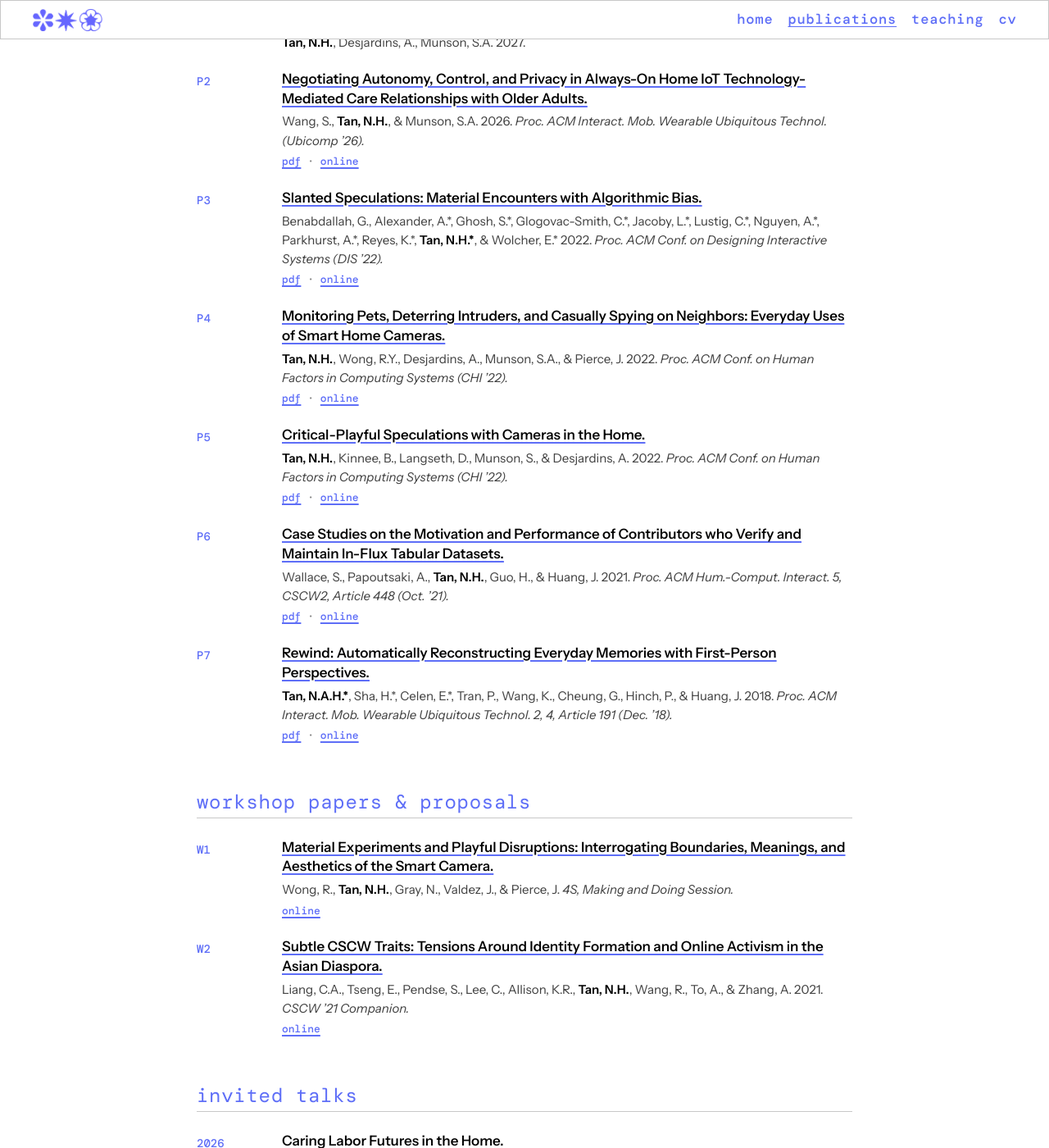
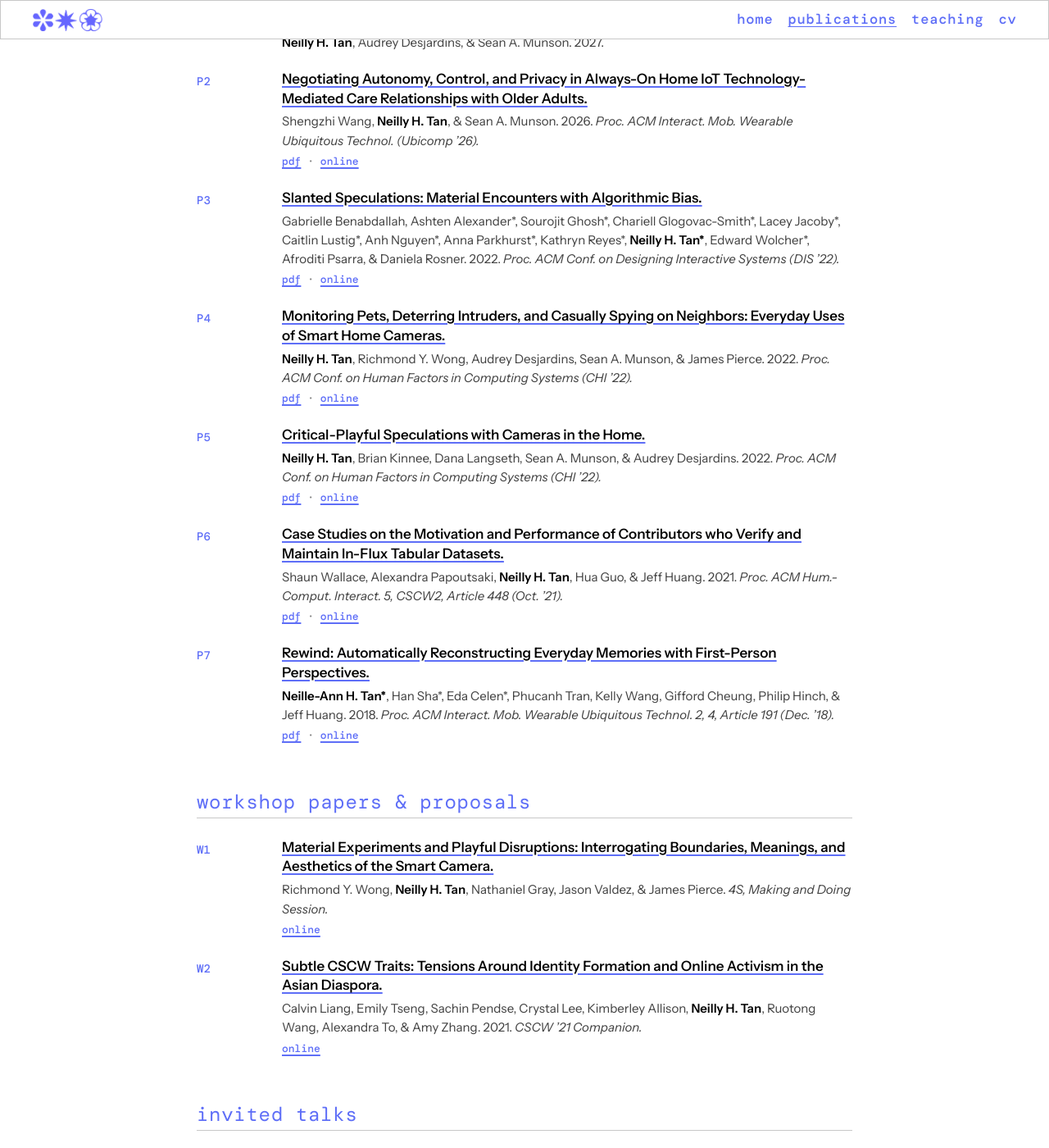
Before and after one commit to neillytan/neillytan.github.io, a Jekyll site: the page built from publications.html, in a window 1280 px wide and 1400 px high, scrolled down 379 px. Shown: the whole window at 82% size. Built offline with Jekyll 4.4.1, drawn with Linux system fonts in a browser that asks for light colours; some web fonts are replaced.

Commit message:
Publications: use authors' full names
Co-Authored-By: Claude Opus 5.5 <noreply@anthropic.com>

```diff
--- a/_data/publications.yml
+++ b/_data/publications.yml
@@ -12,49 +12,49 @@
   items:
     - id: P1
       title: Everyday Layers of Resistance to Smart Camera Surveillance.
-      authors: <strong>Tan, N.H.</strong>, Desjardins, A., Munson, S.A.
+      authors: <strong>Neilly H. Tan</strong>, Audrey Desjardins, & Sean A. Munson.
       year: 2027
       status: in preparation
     - id: P2
       doi: 10.1145/3831972
       pdf: /assets/papers/tan-ubicomp26-home-iot-care.pdf
       title: Negotiating Autonomy, Control, and Privacy in Always-On Home IoT Technology-Mediated Care Relationships with Older Adults.
-      authors: Wang, S., <strong>Tan, N.H.</strong>, & Munson, S.A.
+      authors: Shengzhi Wang, <strong>Neilly H. Tan</strong>, & Sean A. Munson.
       venue: Proc. ACM Interact. Mob. Wearable Ubiquitous Technol. (Ubicomp ’26).
       year: 2026
     - id: P3
       title: "Slanted Speculations: Material Encounters with Algorithmic Bias."
       doi: 10.1145/3532106.3533449
       pdf: /assets/papers/tan-dis22-slanted-speculations.pdf
-      authors: Benabdallah, G., Alexander, A.*, Ghosh, S.*, Glogovac-Smith, C.*, Jacoby, L.*, Lustig, C.*, Nguyen, A.*, Parkhurst, A.*, Reyes, K.*, <strong>Tan, N.H.*</strong>, & Wolcher, E.*
+      authors: Gabrielle Benabdallah, Ashten Alexander*, Sourojit Ghosh*, Chariell Glogovac-Smith*, Lacey Jacoby*, Caitlin Lustig*, Anh Nguyen*, Anna Parkhurst*, Kathryn Reyes*, <strong>Neilly H. Tan*</strong>, Edward Wolcher*, Afroditi Psarra, & Daniela Rosner.
       venue: Proc. ACM Conf. on Designing Interactive Systems (DIS ’22).
       year: 2022
     - id: P4
       title: "Monitoring Pets, Deterring Intruders, and Casually Spying on Neighbors: Everyday Uses of Smart Home Cameras."
       doi: 10.1145/3491102.3517617
       pdf: /assets/papers/tan-chi22-smart-home-camera-uses.pdf
-      authors: <strong>Tan, N.H.</strong>, Wong, R.Y., Desjardins, A., Munson, S.A., & Pierce, J.
+      authors: <strong>Neilly H. Tan</strong>, Richmond Y. Wong, Audrey Desjardins, Sean A. Munson, & James Pierce.
       venue: Proc. ACM Conf. on Human Factors in Computing Systems (CHI ’22).
       year: 2022
     - id: P5
       title: Critical-Playful Speculations with Cameras in the Home.
       doi: 10.1145/3491102.3502109
       pdf: /assets/papers/tan-chi22-critical-playful-speculations.pdf
-      authors: <strong>Tan, N.H.</strong>, Kinnee, B., Langseth, D., Munson, S., & Desjardins, A.
+      authors: <strong>Neilly H. Tan</strong>, Brian Kinnee, Dana Langseth, Sean A. Munson, & Audrey Desjardins.
       venue: Proc. ACM Conf. on Human Factors in Computing Systems (CHI ’22).
       year: 2022
     - id: P6
       title: Case Studies on the Motivation and Performance of Contributors who Verify and Maintain In-Flux Tabular Datasets.
       doi: 10.1145/3479592
       pdf: /assets/papers/tan-cscw21-tabulardatasets.pdf
-      authors: Wallace, S., Papoutsaki, A., <strong>Tan, N.H.</strong>, Guo, H., & Huang, J.
+      authors: Shaun Wallace, Alexandra Papoutsaki, <strong>Neilly H. Tan</strong>, Hua Guo, & Jeff Huang.
       venue: Proc. ACM Hum.-Comput. Interact. 5, CSCW2, Article 448 (Oct. ’21).
       year: 2021
     - id: P7
       title: "Rewind: Automatically Reconstructing Everyday Memories with First-Person Perspectives."
       doi: 10.1145/3287069
       pdf: /assets/papers/tan-imwut18-rewind.pdf
-      authors: <strong>Tan, N.A.H.*</strong>, Sha, H.*, Celen, E.*, Tran, P., Wang, K., Cheung, G., Hinch, P., & Huang, J.
+      authors: <strong>Neille-Ann H. Tan*</strong>, Han Sha*, Eda Celen*, Phucanh Tran, Kelly Wang, Gifford Cheung, Philip Hinch, & Jeff Huang.
       venue: Proc. ACM Interact. Mob. Wearable Ubiquitous Technol. 2, 4, Article 191 (Dec. ’18).
       year: 2018
 
@@ -63,12 +63,12 @@
     - id: W1
       url: https://4sonline.org/news_manager.php?page=27336
       title: "Material Experiments and Playful Disruptions: Interrogating Boundaries, Meanings, and Aesthetics of the Smart Camera."
-      authors: Wong, R., <strong>Tan, N.H.</strong>, Gray, N., Valdez, J., & Pierce, J.
+      authors: Richmond Y. Wong, <strong>Neilly H. Tan</strong>, Nathaniel Gray, Jason Valdez, & James Pierce.
       venue: 4S, Making and Doing Session.
     - id: W2
       doi: 10.1145/3462204.3481730
       title: "Subtle CSCW Traits: Tensions Around Identity Formation and Online Activism in the Asian Diaspora."
-      authors: Liang, C.A., Tseng, E., Pendse, S., Lee, C., Allison, K.R., <strong>Tan, N.H.</strong>, Wang, R., To, A., & Zhang, A.
+      authors: Calvin Liang, Emily Tseng, Sachin Pendse, Crystal Lee, Kimberley Allison, <strong>Neilly H. Tan</strong>, Ruotong Wang, Alexandra To, & Amy Zhang.
       venue: CSCW ’21 Companion.
       year: 2021
 
```
